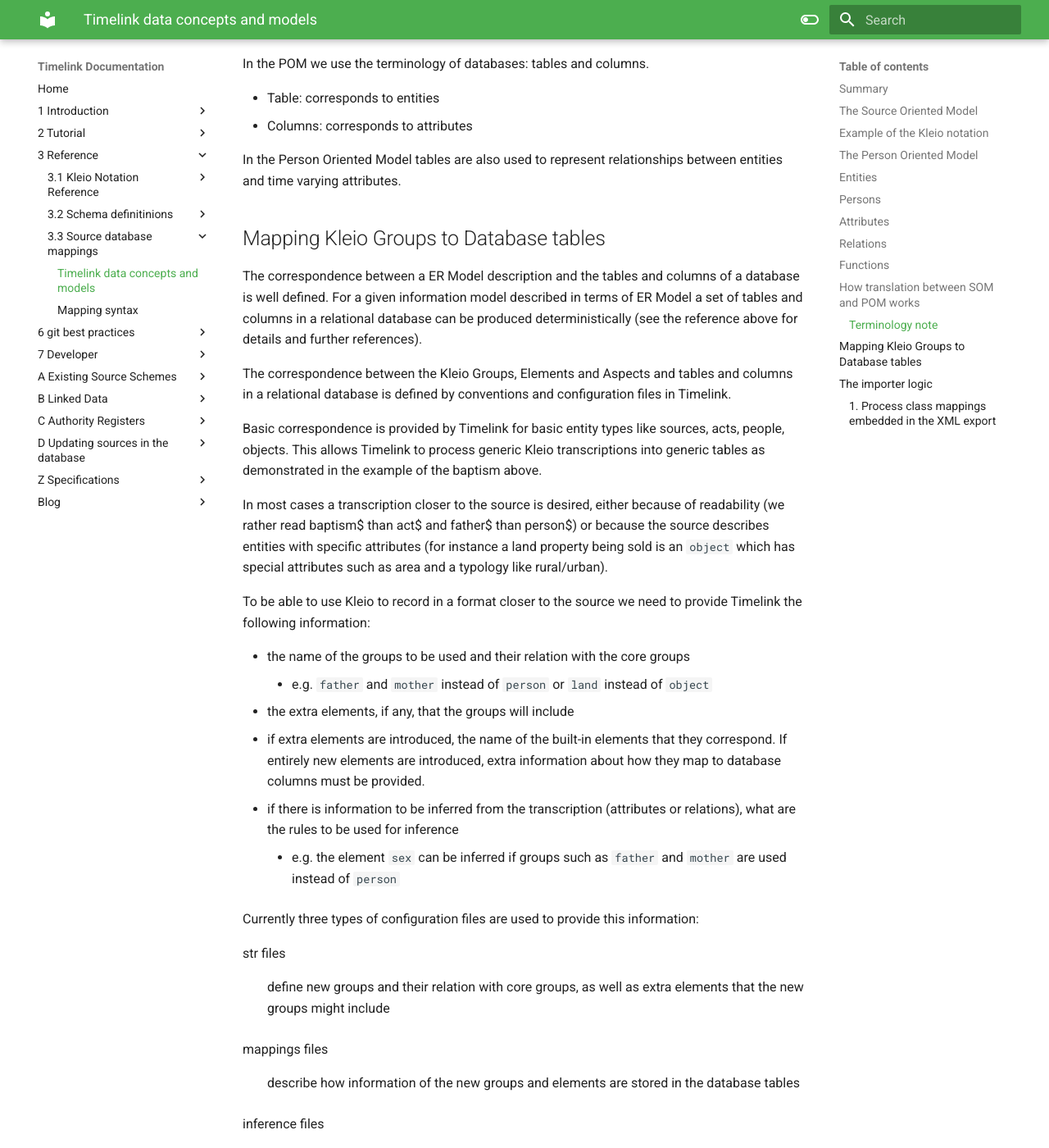
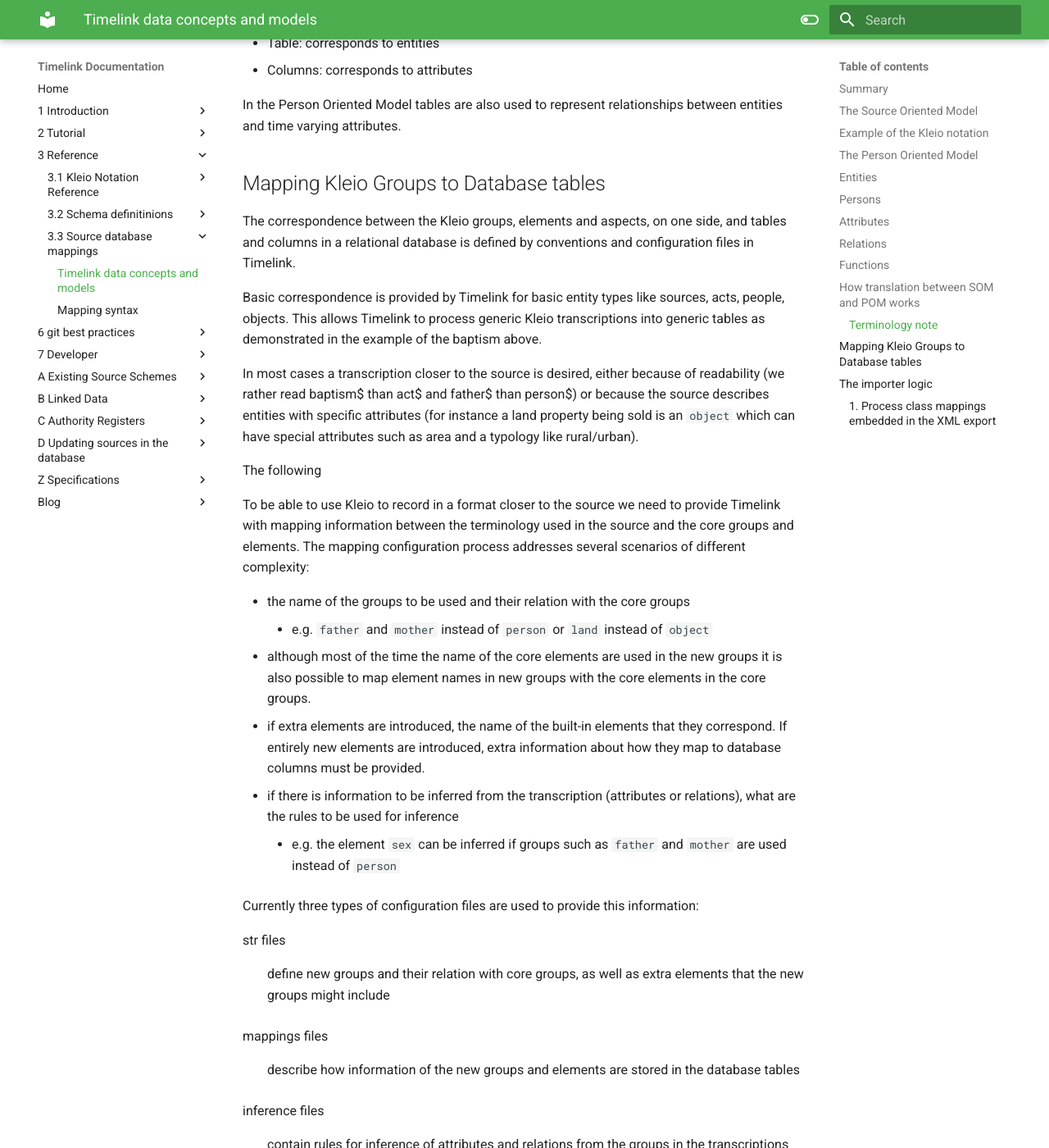
Before and after one commit to time-link/timelink-docs, an MkDocs documentation site: the page built from docs/3_Reference/3.3_Source_database_mappings/How Source-Database mappings work.md, in a window 1280 px wide and 1400 px high, scrolled down 5717 px. Shown: the whole window at 82% size. Built offline with MkDocs 1.6.1 and Material for MkDocs 9.7.7, drawn with Linux system fonts in a browser that asks for light colours; some of the changed text lies outside the part shown.

Commit message:
vault backup: 2025-03-26 11:34:33

```diff
--- a/docs/3_Reference/3.3_Source_database_mappings/How Source-Database mappings work.md
+++ b/docs/3_Reference/3.3_Source_database_mappings/How Source-Database mappings work.md
@@ -1,17 +1,14 @@
 
 # Timelink data concepts and models
 
-Timelink provides a rich notation for transcribing historical sources.
 
-Using the `Kleio`  notation the researcher preserves the rich content
-in historical sources, including original wording, research notes, while
-registering time varying attributes of people and objects.
-
-The uniqueness of Timelink resides in its capability of processing those
+The uniqueness of Timelink resides in its capability of processing rich
 textual transcriptions and insert information in a structured relational
 database, that can be explored with modern data science tools.
 
-This document explains at a technical level how the mapping between the source transcription and the database. For more information about the `kleio` notation used for source transcriptions see: [3.1 Kleio Notation Reference](05%20Timelink/timelink-docs/docs/3_Reference/3.1_Kleio_Notation_Reference/index.md)
+This document explains at a technical level how the mapping between the source
+transcription and the database works. For more information about the `kleio` notation used
+for source transcriptions see: [3.1 Kleio Notation Reference](05%20Timelink/timelink-docs/docs/3_Reference/3.1_Kleio_Notation_Reference/index.md)
 
 ## Summary
 
@@ -167,11 +164,13 @@
 
 These entities have *attributes* that provide information about them, such as names, dates, and archival locations.
 
-Additionally, both models include the concept of *relations*, which describe the connections between entities. For example, in the relations, we can specify that person X is the father of person Y or that person Z bought property W.
+Additionally, both models include the concept of *relations*, which describe the connections between entities.
 
-But each model uses different terms for refer to the same things. For
-instance in the Kleio notation "groups" are used to record entities, and
-"elements" to record their attributes.
+For example, with relations, we can specify that person X is the father of person Y or that person Z bought property W.
+
+Since Timelink bridges different types of data models, which have their own literature and terminology, it is sometimes confusing to what exactly terms like "attribute", "entity", "relation" refer to.
+
+
 
 In the context of a database, entities such as *persons*, *objects*, *acts*, and *sources* are represented as rows in different database tables. Each table column corresponds to an attribute of the entities of the same type, storing information such as names, dates, and other relevant data.
 
@@ -230,13 +229,8 @@
 
 ## Mapping Kleio Groups to Database tables
 
-The correspondence between a ER Model description and the tables and columns
-of a database is well defined. For a given information model described in terms
-of ER Model  a set of tables and columns in a relational
-database can be produced deterministically (see the reference above for details
-and further references).
 
-The correspondence between the Kleio Groups, Elements and Aspects
+The correspondence between the Kleio groups, elements and aspects, on one side,
 and tables and columns in a relational database is defined by conventions and
 configuration files in Timelink.
 
@@ -248,16 +242,18 @@
 In most cases a transcription closer to the source is desired, either because
 of readability (we rather read baptism$ than act$ and father$ than person$)
 or because the source describes entities with specific attributes (for instance
-a land property being sold is an `object` which has special attributes such as
+a land property being sold is an `object` which can have special attributes such as
 area and a typology like rural/urban).
 
+The following
+
 To be able to use Kleio to record in a format closer to the source we need
-to provide Timelink the following information:
+to provide Timelink with mapping information between the terminology used in the source and the core groups and elements.  The mapping configuration process addresses several scenarios of different complexity:
 
 -   the name of the groups to be used and their relation with the core groups
     -   e.g. `father` and `mother` instead of `person` or `land` instead of
         `object`
--   the extra elements, if any, that the groups will include
+-   although most of the time the name of the core elements are used in the new groups it is also possible to map element names in new groups with the core elements in the core groups.
 -   if extra elements are introduced, the name of the built-in elements that they correspond. If entirely new elements are introduced, extra information about how they map to database columns must be provided.
 -   if there is information to be inferred from the transcription (attributes or relations), what are the rules to be used for inference
     -   e.g. the element `sex` can be inferred if groups such as `father`
@@ -307,11 +303,11 @@
 and is stored in a table named `persons`.
 
 The subsequent lines after `with attributes` specify the mapping between the
-database entity attributes, store as columns in tables and group elements.
+database entity attributes, stored as columns in tables and group elements.
 
 For each attribute the following is specified:
 
--    name of the attribute in the database entity class
+-    name of the attribute in the database entity class. Used to match elements in groups to attributes in the database. A group element matches an attribute if they share the same name, or if an element is based (source=) in a element with the same name as the attribute.
 -   column: name of the column in the database for this element; normally it is the same and id, but it can happen that the name of the attribute in entity class is a reserved word for database columns (for instance "value" or "type")
 -   baseclass: the kleio element class for this attribute
 -   coltype, colsize, colprecision: information used to create the column in the database
```
